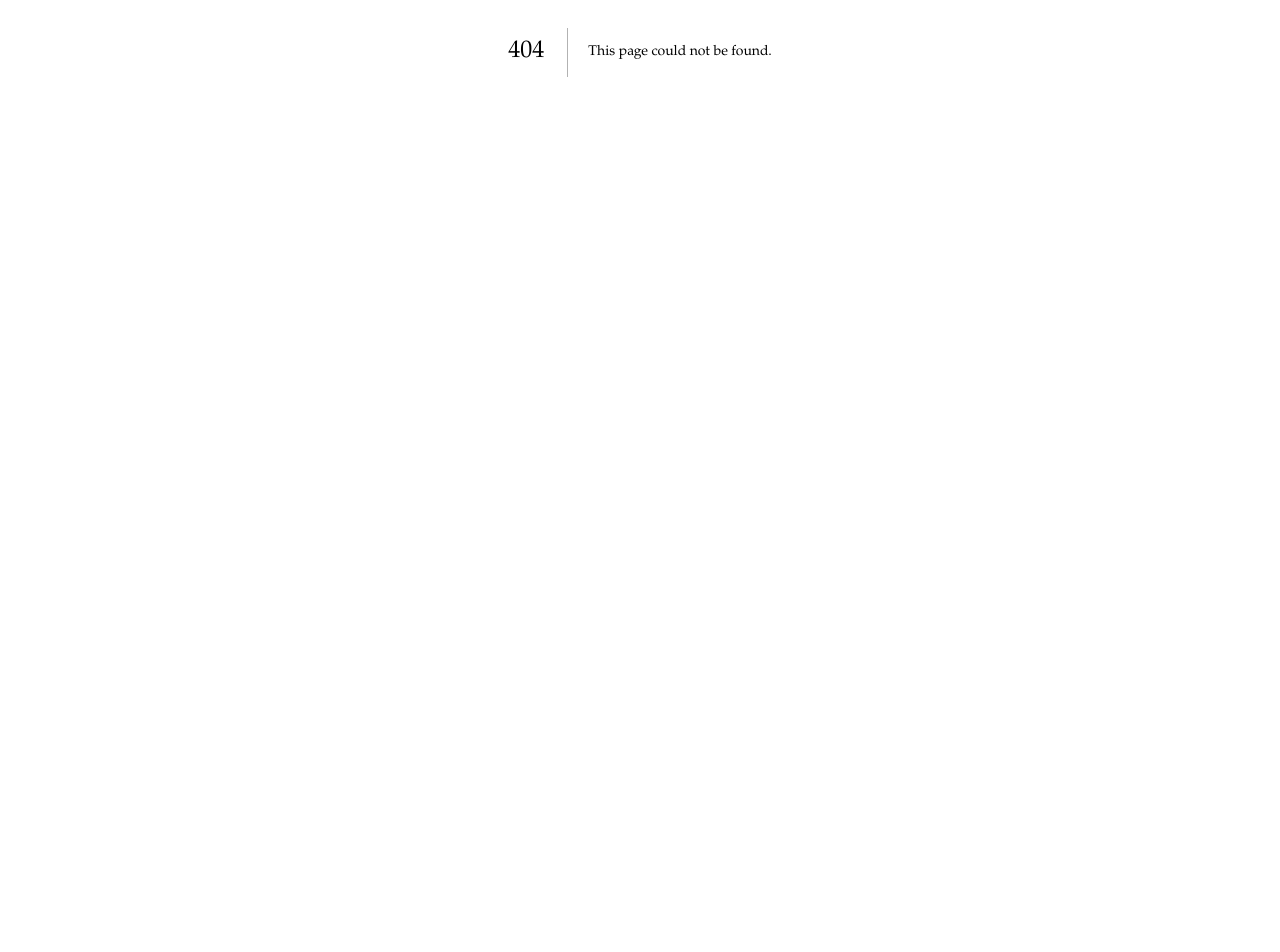
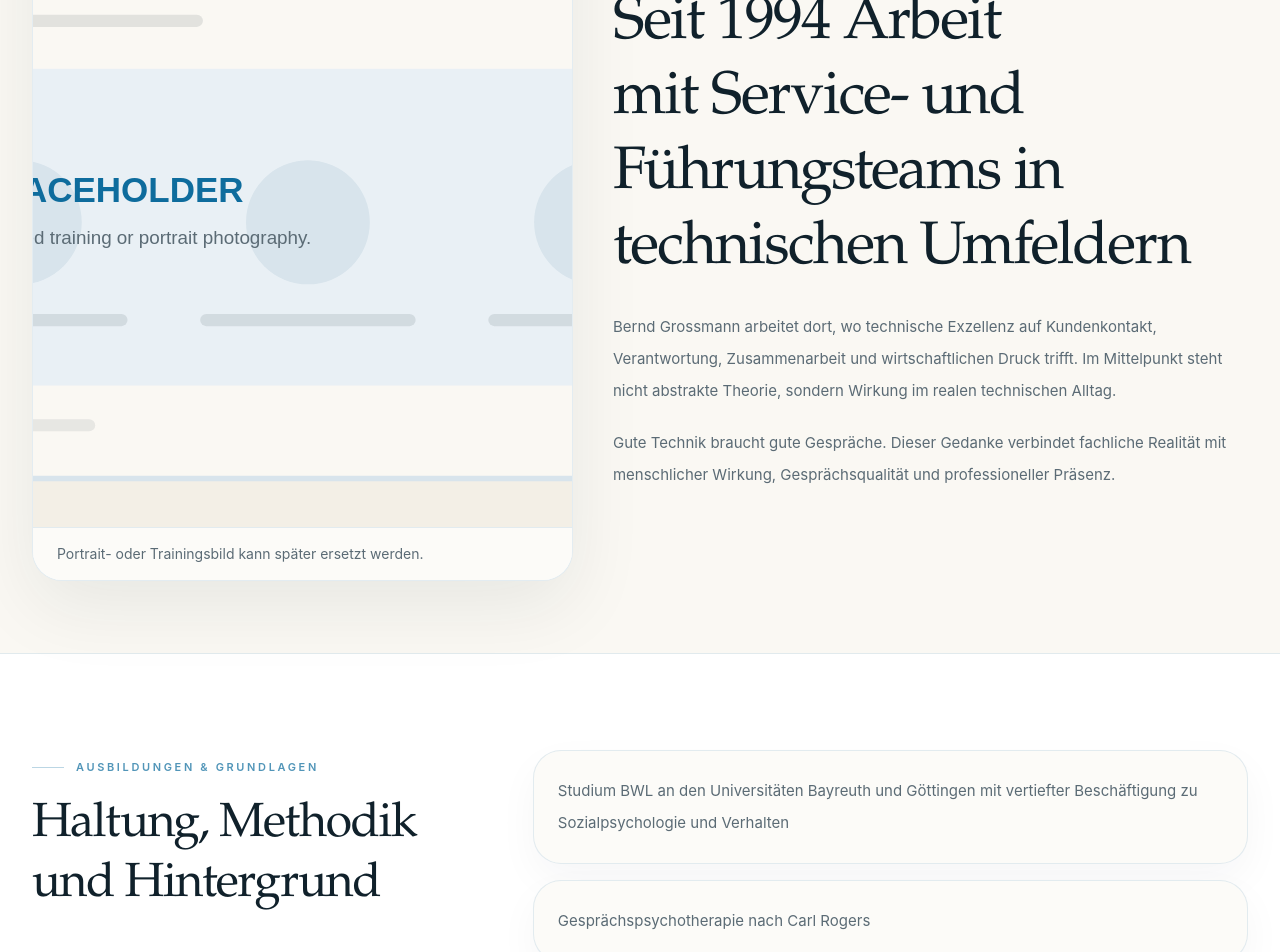
Before and after one commit to elephant-tech-labs/grossmann-training-v3, a Next.js app: page /ueber-bernd in a window 1280 px wide. Before the commit this address had no page. Shown: the part 348-1300 px from the top of the page. Before the commit the page ends 800 px from the top, so only its background shows below. Built offline with nearby package versions, Linux system fonts and the light colour scheme.

Commit message:
Add refined FAQ and about pages

```diff
--- /dev/null
+++ b/app/ueber-bernd/page.tsx
@@ -0,0 +1,117 @@
+import type { Metadata } from "next"
+import Image from "next/image"
+import PageCtaPanel from "@/components/page-cta-panel"
+import SectionEyebrow from "@/components/section-eyebrow"
+import SiteShell from "@/components/site-shell"
+
+const qualifications = [
+  "Studium BWL an den Universitäten Bayreuth und Göttingen mit vertiefter Beschäftigung zu Sozialpsychologie und Verhalten",
+  "Gesprächspsychotherapie nach Carl Rogers",
+  "Transaktionsanalyse nach Eric Berne",
+  "Microskills nach Michael Grinder",
+]
+
+export const metadata: Metadata = {
+  title: "Über Bernd Grossmann | Grossmann Training",
+  description:
+    "Über Bernd Grossmann: Erfahrung seit 1994, wirtschaftliche Praxis, Sozialpsychologie und Training in technischen Umfeldern.",
+}
+
+export default function UeberBerndPage() {
+  return (
+    <SiteShell>
+      <main className="pt-28 sm:pt-32">
+        <section className="page-hero-section">
+          <div className="mx-auto max-w-7xl px-4 sm:px-6 lg:px-8">
+            <div className="grid gap-10 lg:grid-cols-[0.92fr_1.08fr] lg:items-center">
+              <div className="overflow-hidden rounded-[30px] border border-border/70 bg-white shadow-[0_25px_75px_rgba(16,33,43,0.08)]">
+                <div className="relative aspect-[4/5] min-h-[360px]">
+                  <Image
+                    src="/images/photo-placeholder.svg"
+                    alt="Platzhalter für Bernd Grossmann Portrait"
+                    fill
+                    className="object-cover"
+                    sizes="(max-width: 1024px) 100vw, 45vw"
+                  />
+                </div>
+                <div className="border-t border-border/70 bg-[#fcfbf8] px-6 py-4 text-sm text-muted-foreground">
+                  Portrait- oder Trainingsbild kann später ersetzt werden.
+                </div>
+              </div>
+
+              <div>
+                <SectionEyebrow>Über Bernd Grossmann</SectionEyebrow>
+                <h1 className="mt-5 max-w-3xl font-display text-4xl font-light leading-tight tracking-[-0.03em] sm:text-6xl">
+                  Seit 1994 Arbeit mit Service- und Führungsteams in technischen Umfeldern
+                </h1>
+                <p className="mt-6 max-w-2xl text-[15px] leading-8 text-muted-foreground">
+                  Bernd Grossmann arbeitet dort, wo technische Exzellenz auf Kundenkontakt, Verantwortung,
+                  Zusammenarbeit und wirtschaftlichen Druck trifft. Im Mittelpunkt steht nicht abstrakte Theorie,
+                  sondern Wirkung im realen technischen Alltag.
+                </p>
+                <p className="mt-5 max-w-2xl text-[15px] leading-8 text-muted-foreground">
+                  Gute Technik braucht gute Gespräche. Dieser Gedanke verbindet fachliche Realität mit menschlicher
+                  Wirkung, Gesprächsqualität und professioneller Präsenz.
+                </p>
+              </div>
+            </div>
+          </div>
+        </section>
+
+        <section className="bg-white py-18 sm:py-24">
+          <div className="mx-auto max-w-7xl px-4 sm:px-6 lg:px-8">
+            <div className="grid gap-6 lg:grid-cols-[0.8fr_1.2fr]">
+              <div>
+                <SectionEyebrow>Ausbildungen & Grundlagen</SectionEyebrow>
+                <h2 className="mt-5 font-display text-3xl font-light leading-tight tracking-[-0.03em] sm:text-5xl">
+                  Haltung, Methodik und Hintergrund
+                </h2>
+              </div>
+              <div className="grid gap-4">
+                {qualifications.map((item) => (
+                  <div key={item} className="soft-card p-6">
+                    <p className="text-[15px] leading-8 text-muted-foreground">{item}</p>
+                  </div>
+                ))}
+              </div>
+            </div>
+          </div>
+        </section>
+
+        <section className="border-y border-border/70 bg-[#f3efe6] py-18 sm:py-24">
+          <div className="mx-auto max-w-7xl px-4 sm:px-6 lg:px-8">
+            <div className="grid gap-6 lg:grid-cols-3">
+              <div className="white-card p-7">
+                <p className="text-[11px] font-semibold uppercase tracking-[0.24em] text-primary/72">Praxis</p>
+                <p className="mt-5 text-[15px] leading-8 text-muted-foreground">
+                  Technische Serviceumfelder, Führung, Projektalltag und Kundensituationen stehen im Zentrum der Arbeit.
+                </p>
+              </div>
+              <div className="white-card p-7">
+                <p className="text-[11px] font-semibold uppercase tracking-[0.24em] text-primary/72">Ehrenamt</p>
+                <p className="mt-5 text-[15px] leading-8 text-muted-foreground">
+                  Weiterbildung für Betreuer und Coaching im Umfeld des Bunds Deutscher Einsatzveteranen e.V.
+                </p>
+              </div>
+              <div className="white-card p-7">
+                <p className="text-[11px] font-semibold uppercase tracking-[0.24em] text-primary/72">Kollegen</p>
+                <p className="mt-5 text-[15px] leading-8 text-muted-foreground">
+                  Für größere Entwicklungsprogramme können bei Bedarf weitere erfahrene Trainer eingebunden werden.
+                </p>
+              </div>
+            </div>
+          </div>
+        </section>
+
+        <PageCtaPanel
+          eyebrow="Kontaktimpuls"
+          title="Wenn die Situation in Ihrem Unternehmen ähnlich klingt, lohnt sich ein persönlicher Austausch."
+          primaryHref="/kontakt"
+          primaryLabel="Erstgespräch anfragen"
+          secondaryHref="/referenzen-stimmen"
+          secondaryLabel="Referenzen & Stimmen ansehen"
+        />
+      </main>
+    </SiteShell>
+  )
+}
```
